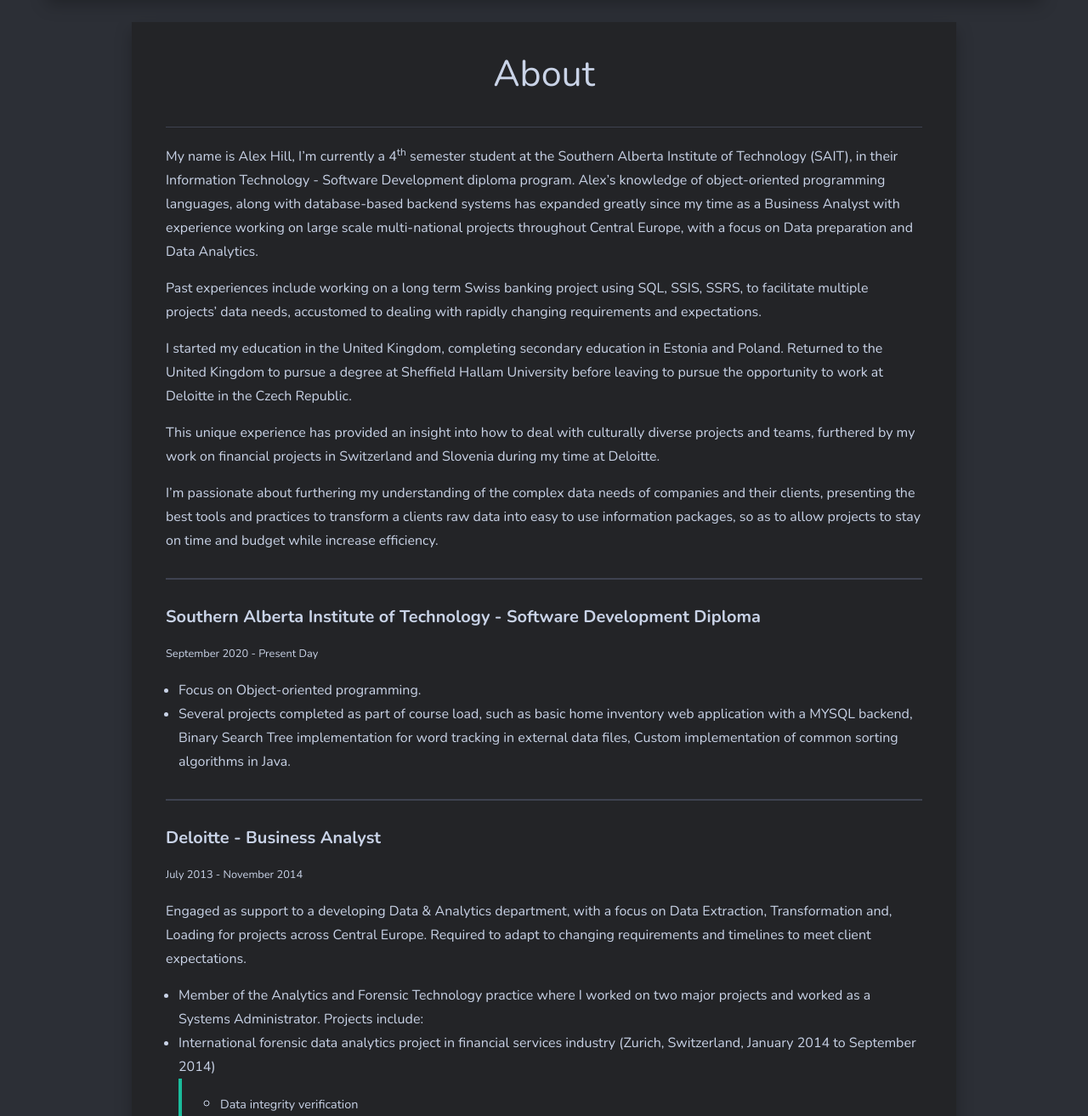
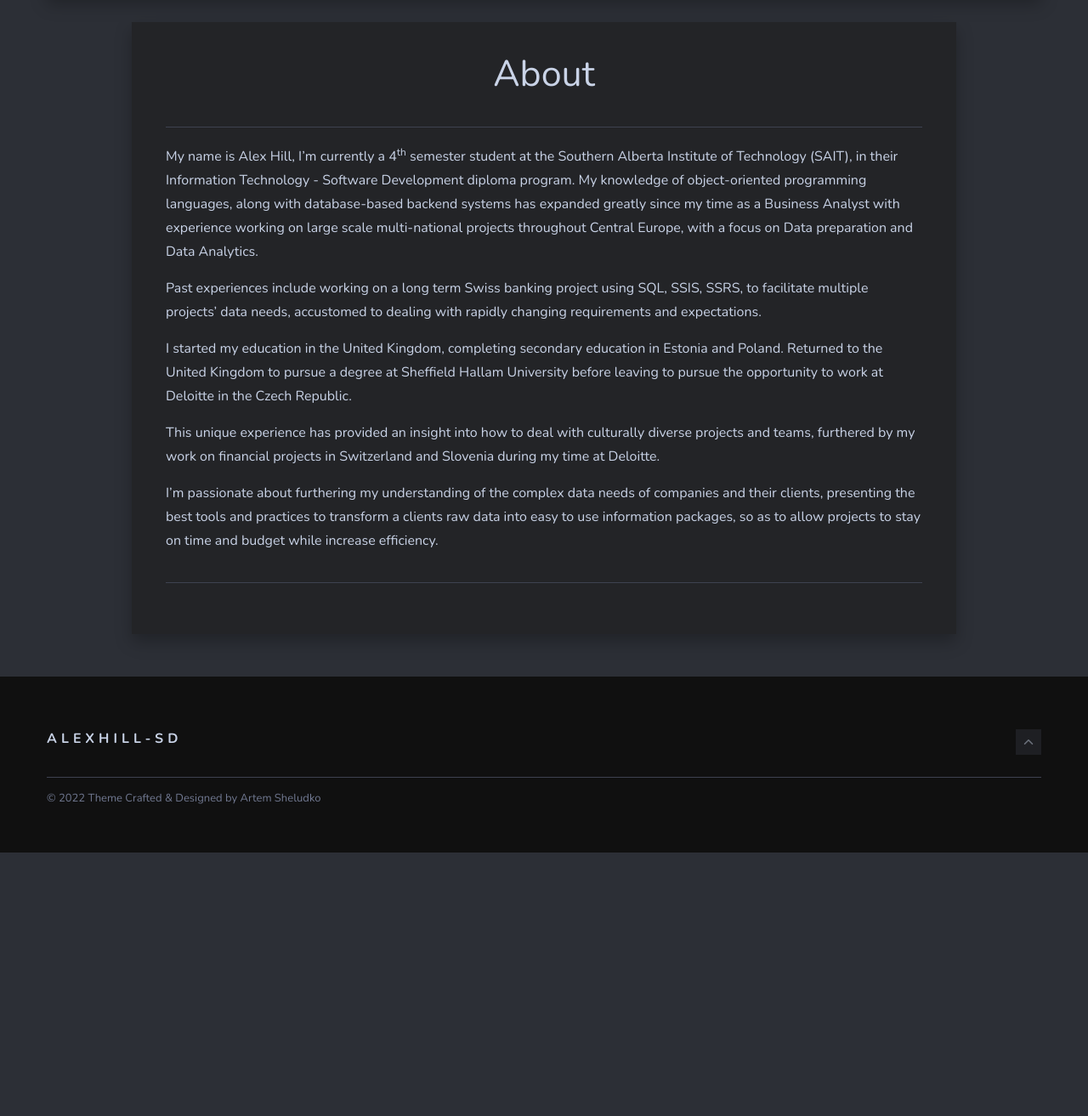
Before and after one commit to AlexHill-SD/Data-Visualsation-with-Python---INTP-315-Blog, a Jekyll site: the page built from _pages/about.md, in a window 1280 px wide and 1400 px high, scrolled down 612 px, cut to the strip 87-1400 px from the top of the window. Shown: the whole strip at 85% size. Built offline with Jekyll 4.4.1, drawn with Linux system fonts in a browser that asks for light colours; nearby versions of some CDN libraries; after the commit the page ends 1702 px from its top, so only the background shows below that; some of the changed text lies outside the part shown.

Commit message:
removed sections from about page

```diff
--- a/_pages/about.md
+++ b/_pages/about.md
@@ -5,7 +5,7 @@
 permalink: /about/
 ---
 
-My name is Alex Hill, I'm currently a 4<sup>th</sup> semester student at the Southern Alberta Institute of Technology (SAIT), in their Information Technology - Software Development diploma program. Alex’s knowledge of object-oriented programming languages, along with database-based backend systems has expanded greatly since my time as a Business Analyst with experience working on large scale multi-national projects throughout Central Europe, with a focus on Data preparation and Data Analytics.
+My name is Alex Hill, I'm currently a 4<sup>th</sup> semester student at the Southern Alberta Institute of Technology (SAIT), in their Information Technology - Software Development diploma program. My knowledge of object-oriented programming languages, along with database-based backend systems has expanded greatly since my time as a Business Analyst with experience working on large scale multi-national projects throughout Central Europe, with a focus on Data preparation and Data Analytics.
 
 Past experiences include working on a long term Swiss banking project using SQL, SSIS, SSRS, to facilitate multiple projects’ data needs, accustomed to dealing with rapidly changing requirements and expectations.
 
@@ -14,46 +14,3 @@
 This unique experience has provided an insight into how to deal with culturally diverse projects and teams, furthered by my work on financial projects in Switzerland and Slovenia during my time at Deloitte.
 
 I'm passionate about furthering my understanding of the complex data needs of companies and their clients, presenting the best tools and practices to transform a clients raw data into easy to use information packages, so as to allow projects to stay on time and budget while increase efficiency.
-
-------------------------
-
-#### Southern Alberta Institute of Technology - Software Development Diploma
-<small>September 2020 - Present Day</small>
-
-* Focus on Object-oriented programming.
-* Several projects completed as part of course load, such as basic home inventory web application with a MYSQL backend, Binary Search Tree implementation for word tracking in external data files, Custom implementation of common sorting algorithms in Java.
-
-------------------------
-
-#### Deloitte - Business Analyst
-<small>July 2013 - November 2014</small>
-
-Engaged as support to a developing Data & Analytics department, with a focus on Data Extraction, Transformation and, Loading for projects across Central Europe. Required to adapt to changing requirements and timelines to meet client expectations.
-* Member of the Analytics and Forensic Technology practice where I worked on two major projects and worked as a Systems Administrator.
-Projects include:
-* International forensic data analytics project in financial services industry (Zurich, Switzerland, January 2014 to September 2014)
-> * <small>Data integrity verification</small>
-> * <small>Data profiling and data quality testing</small>
-> * <small>Extraction, Transformation, Loading (ETL) and Business Testing.</small>
-> * <small>General Data review</small>
-* Database administration for large scale AQR (Asset Quality Review) project for two national banks (Ljubljana, Slovenia, July 2013 to August 2013)
-
-------------------------
-
-#### Sheffield Hallam University - Computer Networking and Information Security
-<small>September 2011 -  June2013</small>
-
-Attended for 2 years before leaving to pursue a career opportunity with the Analytics and Forensic Technology Practice at Deloitte in Prague, Czech Republic.
-
-------------------------
-
-#### American School of Warsaw - International Baccalaureate
-<small>August 2007 - June 2010</small>
-
-Received certificates in the following courses:
-> * <small>Computer Science HL</small>
-> * <small>Maths HL</small>
-> * <small>English HL</small>
-> * <small>Spanish Ab Initio</small>
-> * <small>Physics SL</small>
-> * <small>Psychology SL</small>
```
